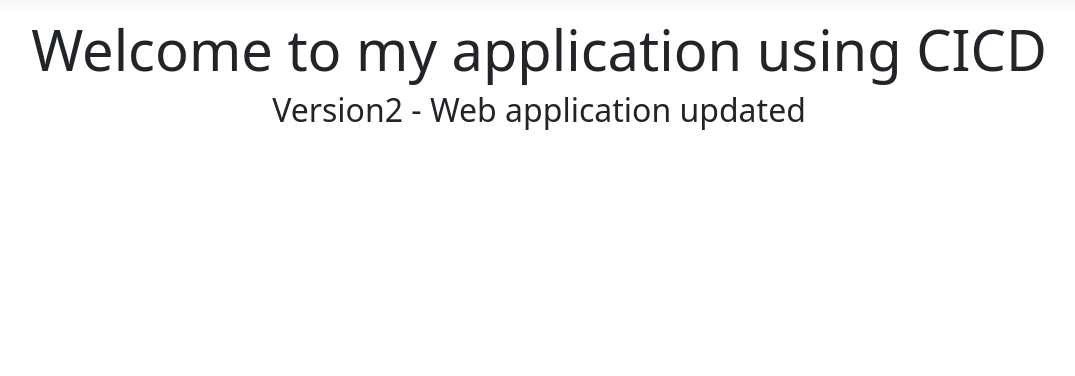
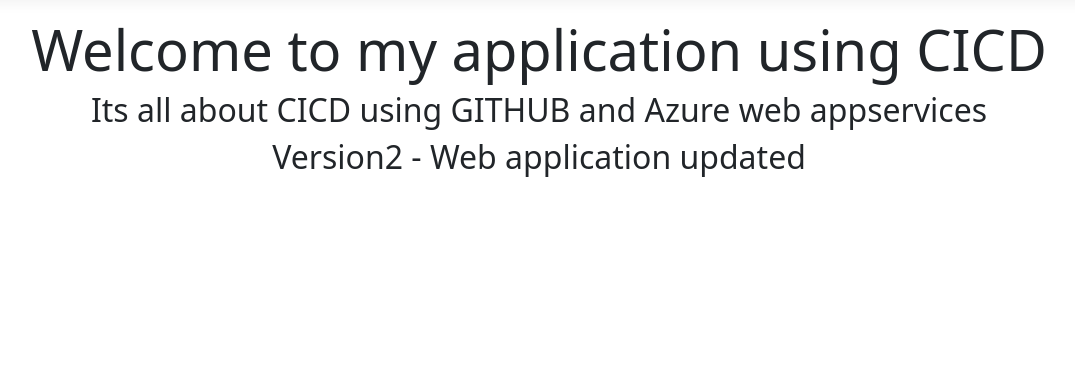
Before and after one commit to seethasl1/Demo_CICD_Newqspiderrs, an ASP.NET Core app: page / in a window 1280 px wide. Shown: the part 57-433 px from the top of the page, without its empty margins (101-1176 px from the left). Run offline with ASP.NET Core 8, Linux system fonts and the light colour scheme; style sheets or scripts are compiled from the project's sources.

Commit message:
Initial commit

```diff
--- a/Demo_CICD_qspiders/Views/Home/Index.cshtml
+++ b/Demo_CICD_qspiders/Views/Home/Index.cshtml
@@ -4,5 +4,6 @@
 
 <div class="text-center">
     <h1 class="display-4">Welcome to my application using CICD</h1>
+    <h2>Its all about CICD using GITHUB and Azure web appservices</h2>
    <h2>@ViewBag.Message</h2>
 </div>
```
